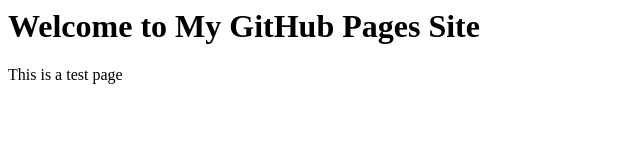
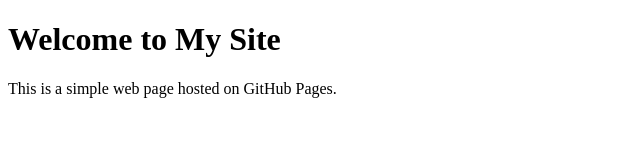
Before and after one commit to AlexPuckett/AlexPuckett.github.io, a plain HTML site: page index.html in a window 1280 px wide. Shown: the whole page, without its empty margins (0-640 px from the left). Drawn offline with Linux system fonts and the light colour scheme.

Commit message:
Update index.html

```diff
--- a/index.html
+++ b/index.html
@@ -1,2 +1,10 @@
-<h1>Welcome to My GitHub Pages Site</h1>
-<p>This is a test page</p>
+<!DOCTYPE html>
+<html>
+<head>
+    <title>My GitHub Pages Site</title>
+</head>
+<body>
+    <h1>Welcome to My Site</h1>
+    <p>This is a simple web page hosted on GitHub Pages.</p>
+</body>
+</html>
```
